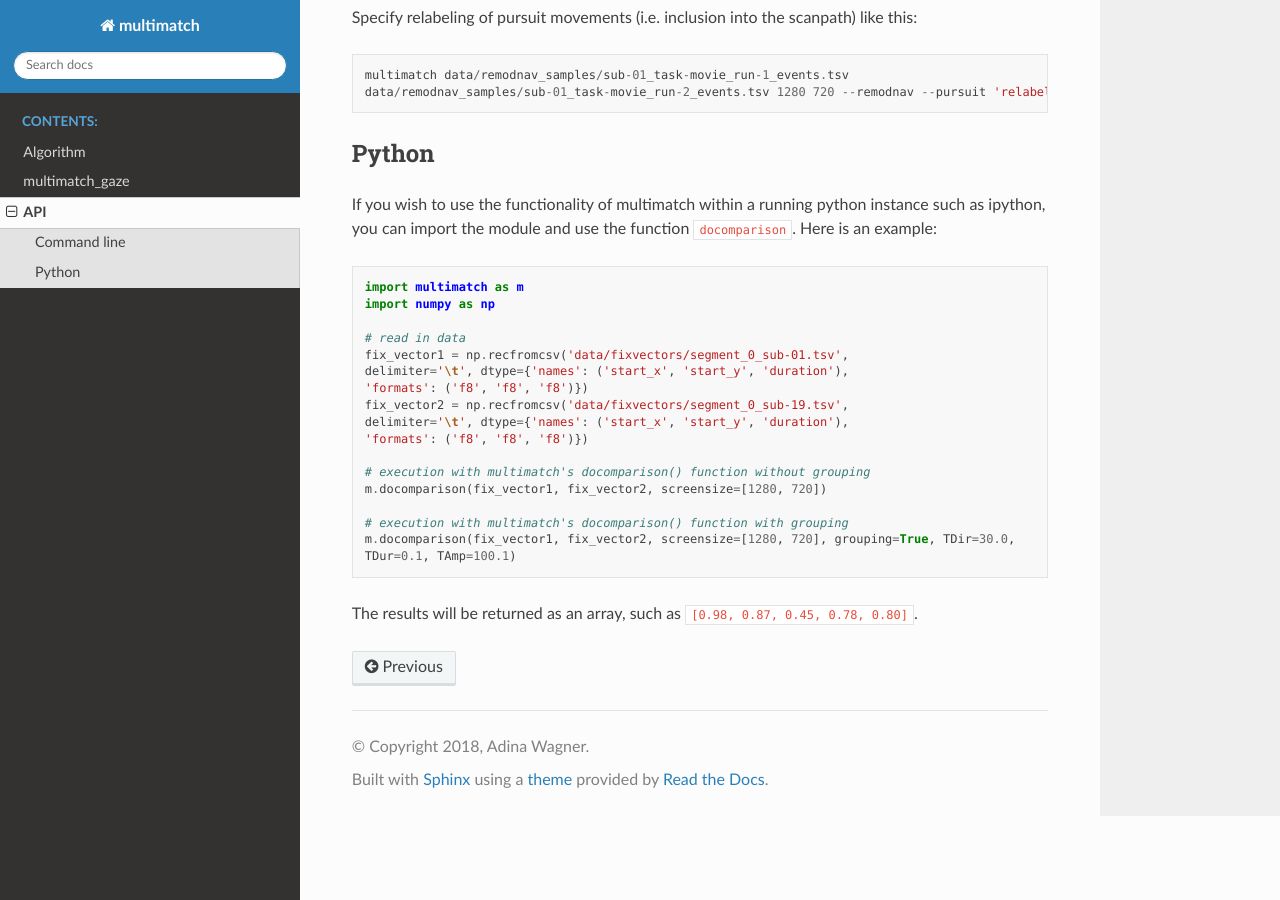
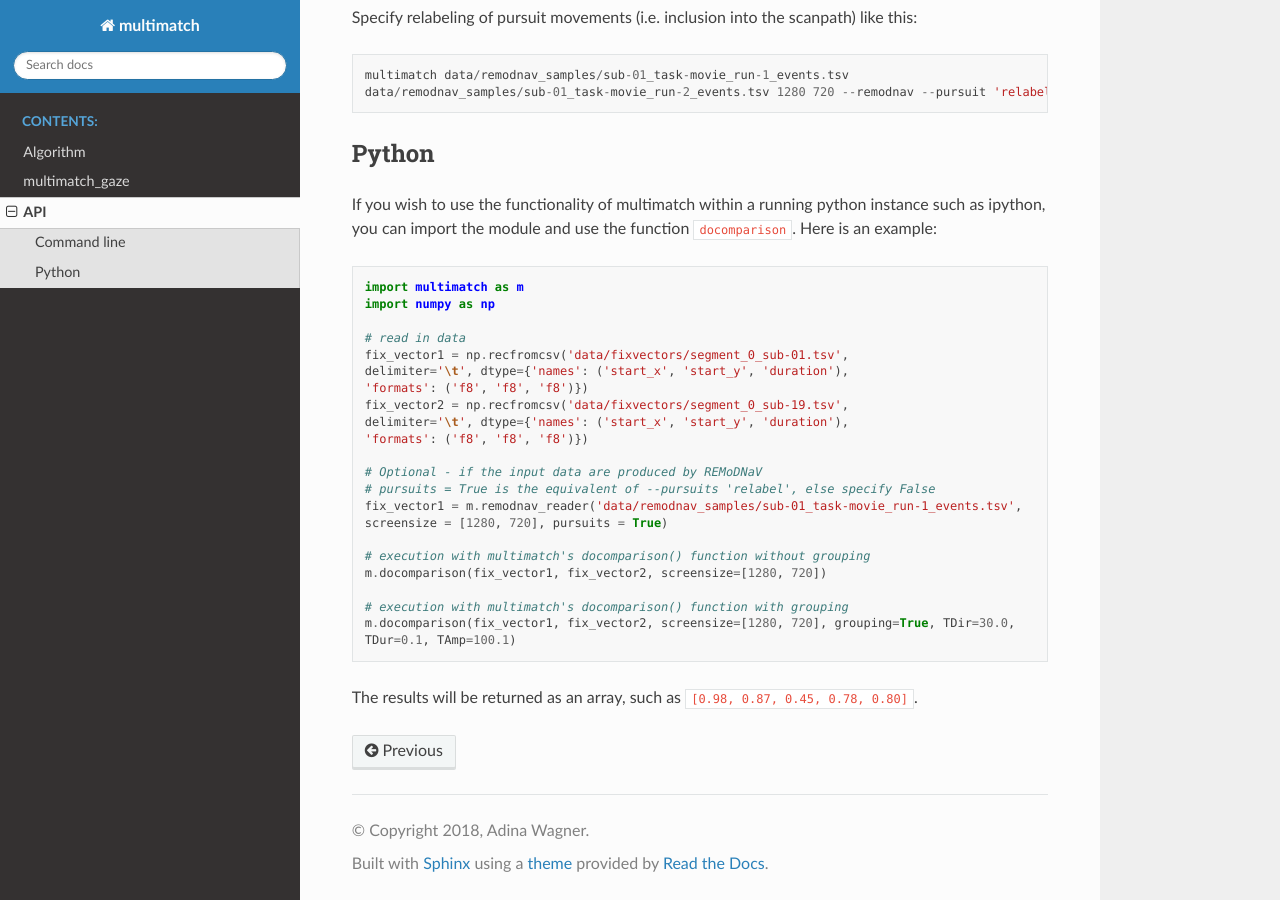
Before and after one commit to adswa/multimatch_gaze, a Sphinx documentation site: the page built from docs/source/api.rst, in a window 1280 px wide and 900 px high, scrolled down 2586 px. Built offline with Sphinx 7.4.7 and the Read the Docs theme 2.0.0, drawn with Linux system fonts in a browser that asks for light colours; pages that are not in the unit, such as notebooks, are missing from menus.

Commit message:
add docs example for use of remodnav helper in interactive sessions

```diff
--- a/docs/source/api.rst
+++ b/docs/source/api.rst
@@ -161,6 +161,11 @@ instance such as ipython, you can import the module and use the function
    delimiter='\t', dtype={'names': ('start_x', 'start_y', 'duration'),
    'formats': ('f8', 'f8', 'f8')})
 
+   # Optional - if the input data are produced by REMoDNaV
+   # pursuits = True is the equivalent of --pursuits 'relabel', else specify False
+   fix_vector1 = m.remodnav_reader('data/remodnav_samples/sub-01_task-movie_run-1_events.tsv',
+   screensize = [1280, 720], pursuits = True)
+
    # execution with multimatch's docomparison() function without grouping
    m.docomparison(fix_vector1, fix_vector2, screensize=[1280, 720])
 
```
